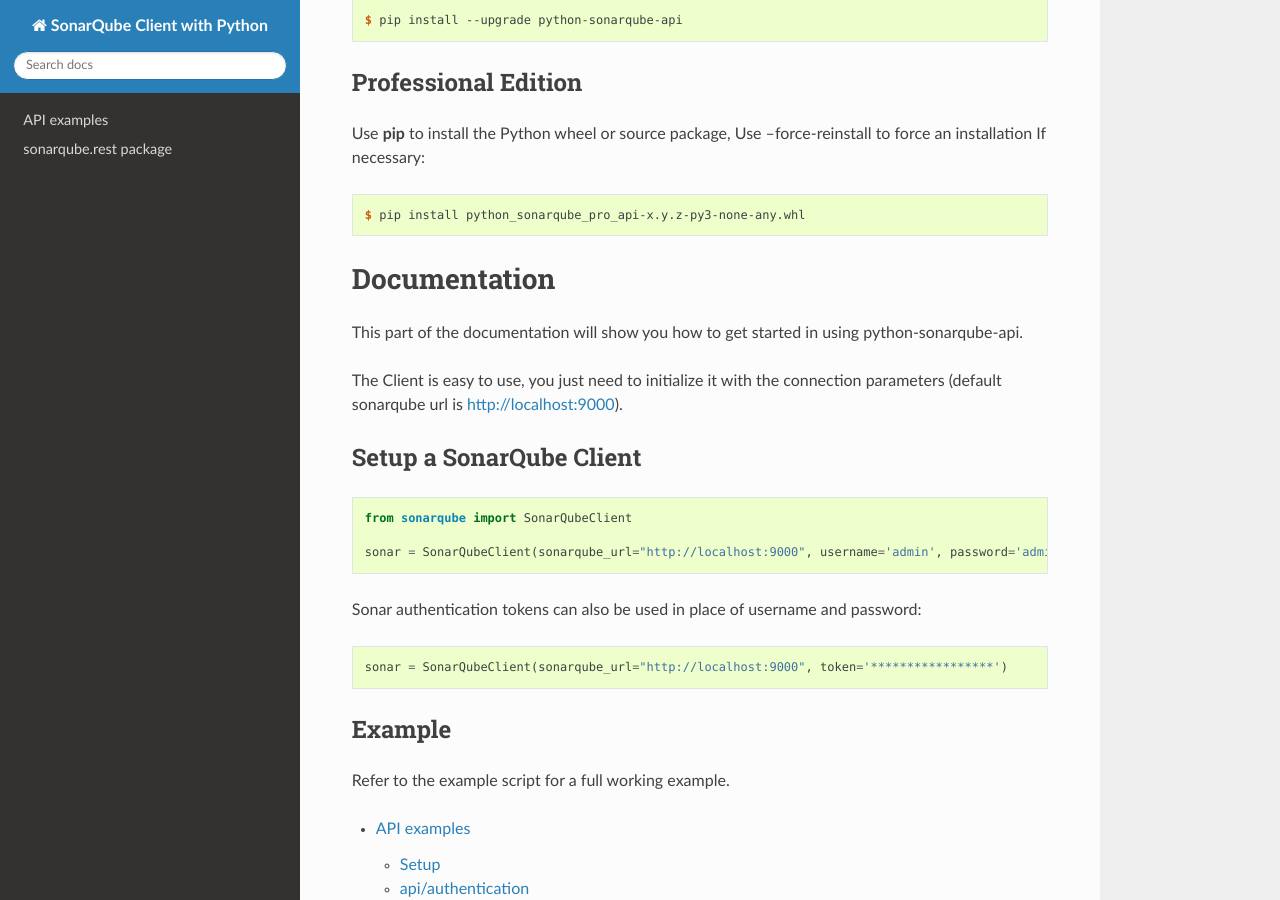
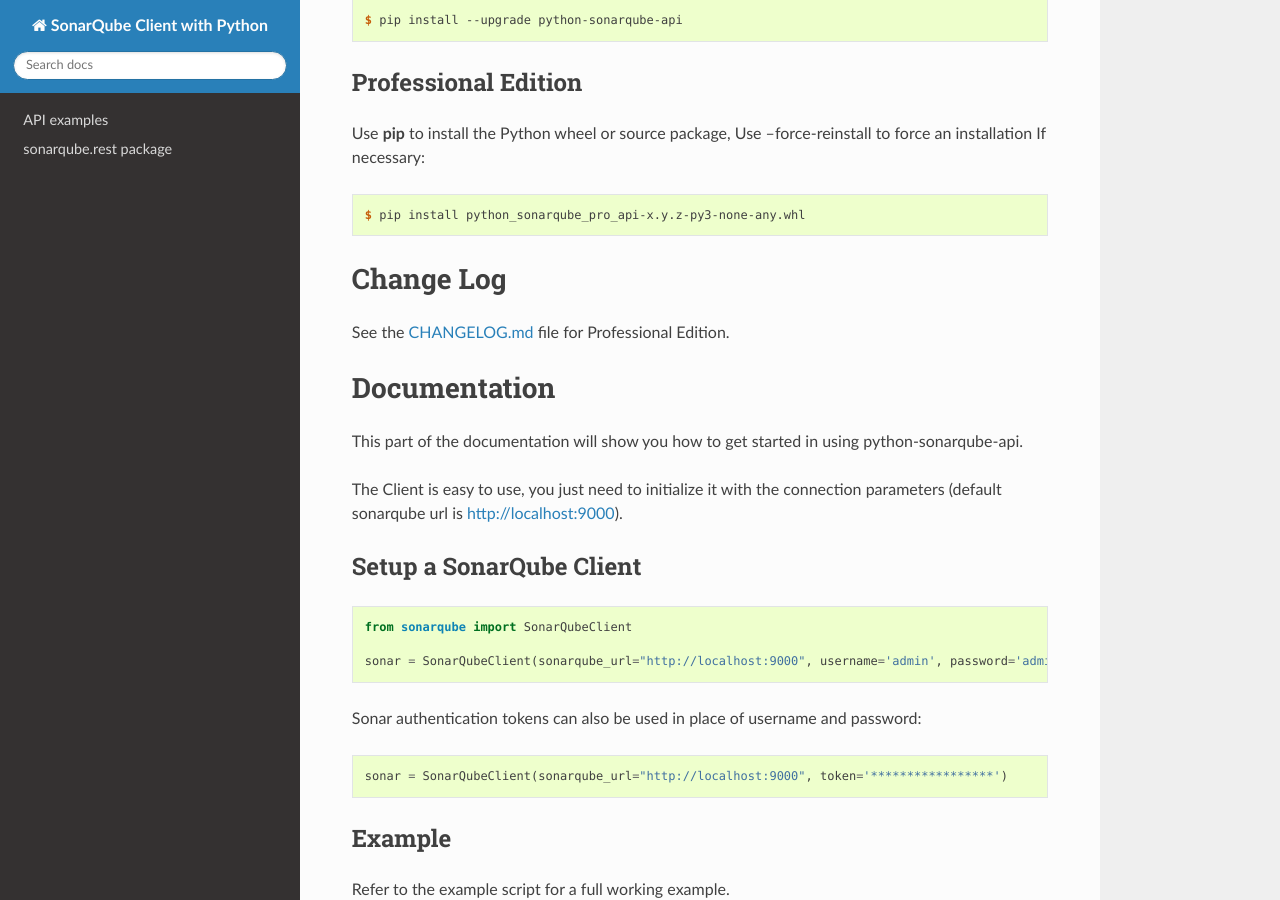
Before and after one commit to shijl0925/python-sonarqube-api, a Sphinx documentation site: the page built from docs/index.rst, in a window 1280 px wide and 900 px high, scrolled down 1108 px. Built offline with Sphinx 7.4.7 and the Read the Docs theme 2.0.0, drawn with Linux system fonts in a browser that asks for light colours.

Commit message:
add change log document

```diff
--- a/docs/index.rst
+++ b/docs/index.rst
@@ -59,6 +59,12 @@
 .. code-block:: console
 
    $ pip install python_sonarqube_pro_api-x.y.z-py3-none-any.whl
+
+
+Change Log
+==========
+
+See the `CHANGELOG.md <https://github.com/shijl0925/python-sonarqube-pro-api/blob/main/CHANGELOG.md>`_ file for Professional Edition.
 
 
 Documentation
```
Also changed, not shown: README.rst (+7 -0 lines).
